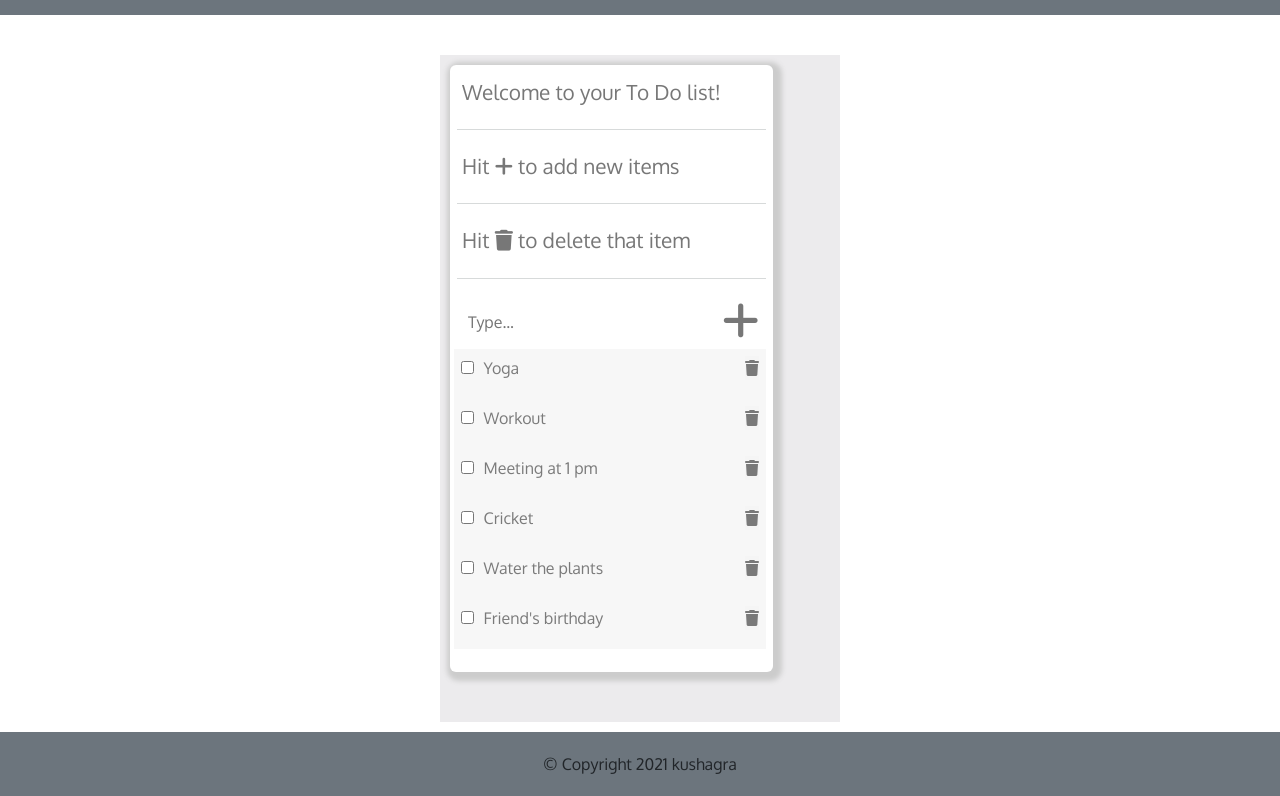
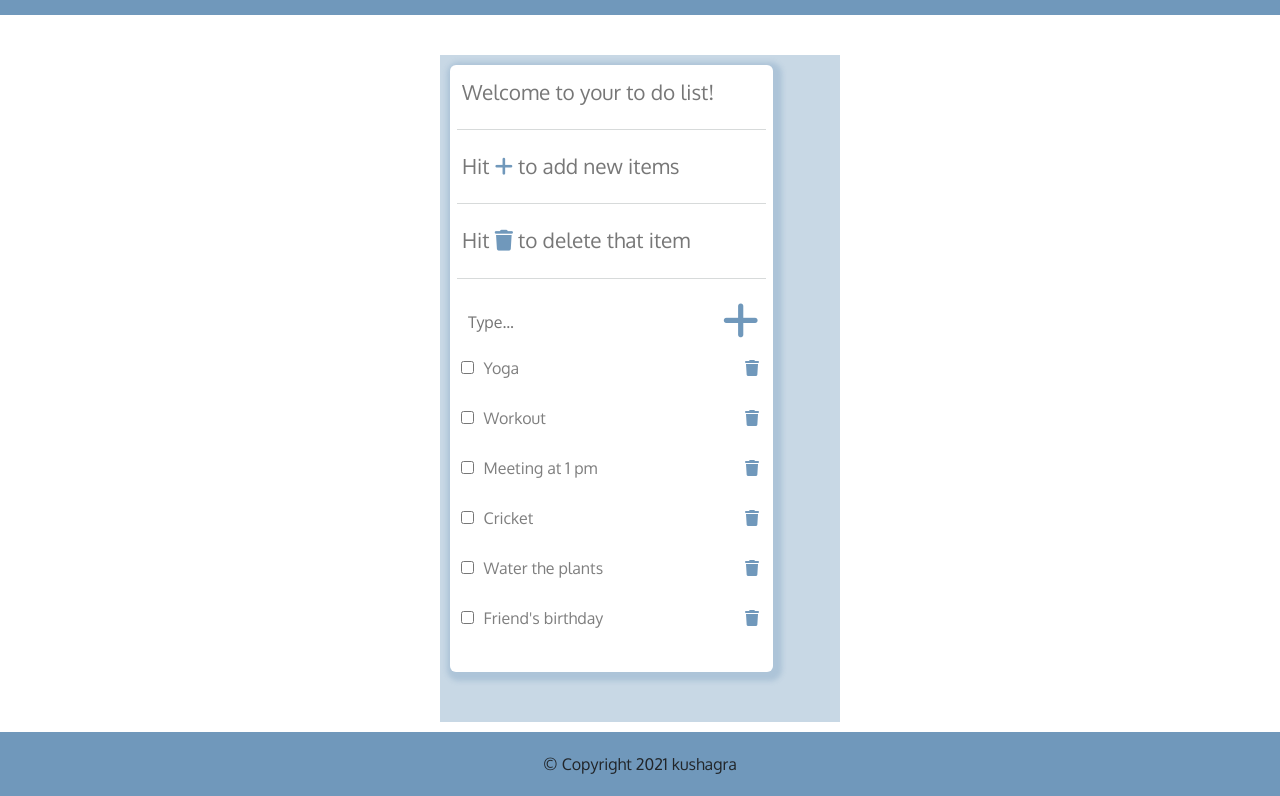
Before and after one commit to rkushagra/mavericks-recruitment, a plain HTML site: page index.html in a window 1280 px wide. Shown: the part 125-921 px from the top of the page. Drawn offline with nearby package versions, Linux system fonts and the light colour scheme.

Commit message:
changed color theme

```diff
--- a/css/styles.css
+++ b/css/styles.css
@@ -28,18 +28,16 @@ body {
     margin: 0 auto;
     width: 400px;
     margin-top: 40px;
-    background-color:rgba(230, 229, 231, 0.747);
-
-
+    background-color: #7098bb61;
 }
 #containerDiv2 {
     border-radius: 6px;
     padding: 7px;
     width: 85%;
     background-color: #fff;
-    -webkit-box-shadow: 3px 3px 5px 6px #ccc;  /* Safari 3-4, iOS 4.0.2 - 4.2, Android 2.3+ */
-    -moz-box-shadow: 3px 3px 5px 6px #ccc;  /* Firefox 3.5 - 3.6 */
-    box-shadow: 3px 3px 5px 6px #ccc;  /* Opera 10.5, IE 9, Firefox 4+, Chrome 6+, iOS 5 */
+    -webkit-box-shadow: 3px 3px 5px 6px #7098bb4f;  /* Safari 3-4, iOS 4.0.2 - 4.2, Android 2.3+ */
+    -moz-box-shadow: 3px 3px 5px 6px #7098bb4f;  /* Firefox 3.5 - 3.6 */
+    box-shadow: 3px 3px 5px 6px #7098bb4f;  /* Opera 10.5, IE 9, Firefox 4+, Chrome 6+, iOS 5 */
 }
 .heading {
     font-size: 1.3em;
@@ -52,13 +50,12 @@ body {
 }
 #content li {
     font-size: 1rem;
-    background-color: rgba(245, 245, 245, 0.733);
     padding: 7px;
     color: rgba(0, 0, 0, 0.507);
     height: 50px;
 }
 #content li:hover {
-    background-color: rgba(245, 245, 245, 0.226);
+    background-color: rgba(245, 245, 245, 0.966);
 }
 
 #name {
@@ -103,6 +100,15 @@ body {
 .check :hover {
     cursor: pointer;
 }
+.fa-plus:before {
+    color: #7098bb;
+}
+.fa-trash:before {
+    color: #7098bb;
+}
+.theme {
+    background-color: #7098bb;
+}
 
 
 @media only screen and (max-width: 420px) {
--- a/index.html
+++ b/index.html
@@ -13,7 +13,7 @@
         <link href="https://fonts.googleapis.com/css2?family=Lora:ital,wght@0,400;0,500;0,600;1,400;1,500&display=swap" rel="stylesheet">
     </head>
     <body>
-        <nav class="navbar-nav bg-secondary">
+        <nav class="navbar-nav theme">
             <div class="container-fluid">
                 <div id="title" class="navbar-brand">
                     <i class="fas fa-clipboard-list fa-4x"></i>
@@ -24,7 +24,7 @@
         <div class="container-fluid" id="mid">
             <div id="containerDiv1">
                 <div id="containerDiv2">
-                    <div class="heading">Welcome to your To Do list!</div><hr>
+                    <div class="heading">Welcome to your to do list!</div><hr>
                     <div class="heading">Hit <i class="fas fa-plus"></i> to add new items</div><hr>
                     <div class="heading">Hit  <i class="fas fa-trash"></i> to delete that item</div><hr>
                     <div class="heading">
@@ -46,7 +46,7 @@
         </div>
 
 
-        <footer class="panel-footer bg-secondary">
+        <footer class="panel-footer theme">
             <div class="container-fluid">
                 <div class="text-center">&copy; Copyright 2021 kushagra</div>
             </div>
```
